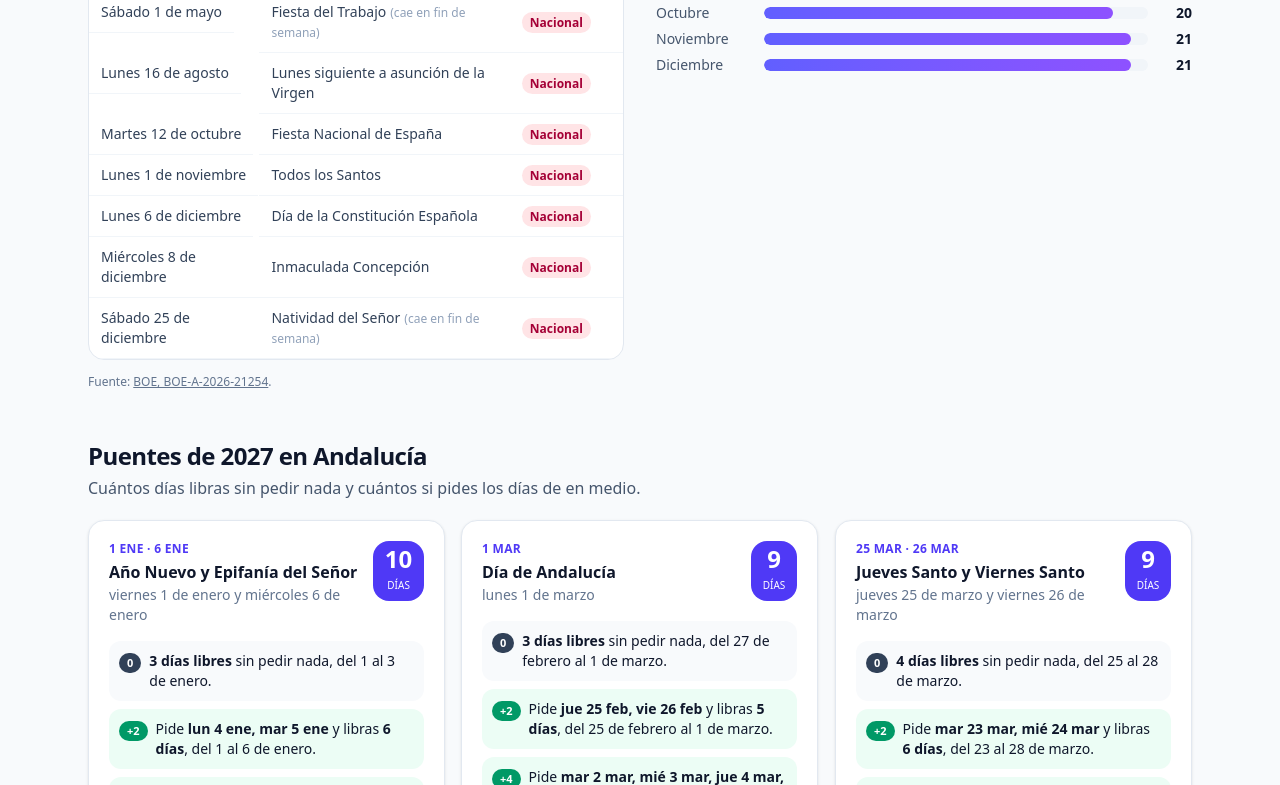
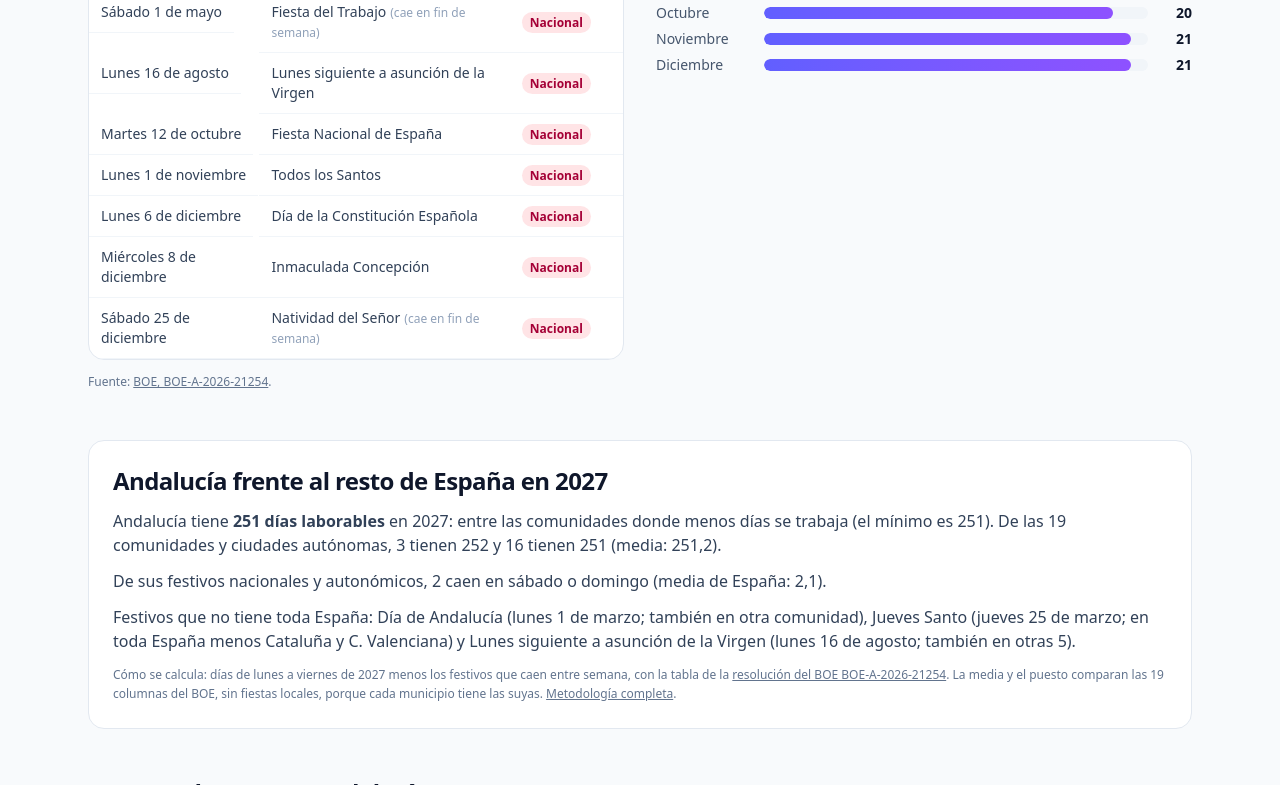
Before and after one commit to agomezve/vacacionable-web, an Astro site: page /calendario-laboral-2027/andalucia in a window 1280 px wide. Shown: the part 2015-2800 px from the top of the page. Built offline with nearby package versions, Linux system fonts and the light colour scheme; Astro itself is replaced by a stand-in of ours.

Commit message:
Fichas: comparación calculada con el resto de España
Co-Authored-By: Claude Opus 5.5 <noreply@anthropic.com>

```diff
--- a/src/components/FichaCalendario.astro
+++ b/src/components/FichaCalendario.astro
@@ -10,6 +10,7 @@ import Faq from './Faq.astro';
 import { ANIO, FUENTE_BOE, ETIQUETA_TIPO, calendario, laborables, puentes, resumenFestivos, fmtLargo, fmtMini, nombreMes, LOCALES } from '../lib/festivos';
 import { anioHtml } from '../lib/calendario-html';
 import { festivosDe, type Territorio } from '../lib/territorio';
+import { comparativa, coma, frasePropio, fraseReparto, lista as enLista } from '../lib/comparativa';
 import { CONTEXT_LINKS, getProject } from '../config/site';
 import type { Crumb } from './Breadcrumbs.astro';
 
@@ -29,6 +30,10 @@ const otrosMunicipios = !t.capital ? LOCALES.filter((l) => l.comunidad === t.com
 const tieneLocales = !!t.locales || !!t.capital?.isla;
 const faltanLocales = !!t.capital && !t.locales;
 const optimizador = `/vacaciones?c=${t.comunidad.slug}${t.op.municipio ? `&m=${t.op.municipio}` : t.op.isla ? `&m=${encodeURIComponent(t.op.isla)}` : ''}`;
+const cmp = comparativa(t);
+const nombreCom = t.comunidad.nombre;
+const textoPropios = enLista(cmp.propios.map((p) => `${p.festivo.nombre} (${fmtLargo(p.festivo.fecha)}; ${frasePropio(p)})`));
+const posicion = cmp.maximo === cmp.minimo ? 'lo mismo que en el resto de España' : cmp.laborablesComunidad === cmp.maximo ? `entre las comunidades donde más días se trabaja (el máximo es ${cmp.maximo})` : cmp.laborablesComunidad === cmp.minimo ? `entre las comunidades donde menos días se trabaja (el mínimo es ${cmp.minimo})` : `en el puesto ${cmp.puesto} de ${cmp.total}`;
 const mejor = susPuentes.flatMap((p) => p.opciones).sort((a, b) => b.dias / b.pedir - a.dias / a.pedir || b.dias - a.dias)[0];
 
 const preguntas = [
@@ -139,6 +144,32 @@ const preguntas = [
     </div>
   </section>
 
+  <section class="rounded-2xl border border-slate-200 bg-white p-6">
+    <h2 class="text-2xl font-bold tracking-tight text-slate-900">{t.capital ? `${t.capital.nombre} y ${t.comunidad.nombre}` : t.comunidad.nombre} frente al resto de España en {ANIO}</h2>
+    <div class="mt-3 space-y-3 text-slate-700">
+      <p>
+        {t.capital ? <>En {t.comunidad.nombre}, sin fiestas locales, hay</> : <>{nombreCom} tiene</>} <strong>{cmp.laborablesComunidad} días laborables</strong> en {ANIO}: {posicion}.
+        {cmp.maximo !== cmp.minimo && <>De las {cmp.total} comunidades y ciudades autónomas, {fraseReparto(cmp)} (media: {coma(cmp.media)}).</>}
+      </p>
+      {t.capital && cmp.laborablesConLocales !== undefined && (
+        <p>
+          {t.locales
+            ? <>Con sus dos fiestas locales, en {t.capital.nombre} se trabajan <strong>{cmp.laborablesConLocales} días</strong>{cmp.laborablesConLocales < cmp.laborablesComunidad ? `, ${cmp.laborablesComunidad - cmp.laborablesConLocales} menos que en el resto de la comunidad sin fiestas locales` : ', los mismos: alguna fiesta local cae en fin de semana o coincide con otro festivo'}.</>
+            : <>Faltan las dos fiestas locales de {t.capital.nombre}: cuando se publiquen, se restarán de esos {cmp.laborablesConLocales} días los que caigan entre semana.</>}
+        </p>
+      )}
+      <p>
+        De sus festivos nacionales y autonómicos, {cmp.enFinde === 0 ? 'ninguno cae' : cmp.enFinde === 1 ? '1 cae' : `${cmp.enFinde} caen`} en sábado o domingo (media de España: {coma(cmp.mediaEnFinde)}).
+      </p>
+      <p>
+        {cmp.propios.length > 0 ? <>Festivos que no tiene toda España: {textoPropios}.</> : 'Todos sus festivos nacionales y autonómicos los tienen también las demás comunidades.'}
+      </p>
+      <p class="fuente">
+        Cómo se calcula: días de lunes a viernes de {ANIO} menos los festivos que caen entre semana, con la tabla de la <a href={fuente.url} rel="noopener">resolución del BOE {fuente.id}</a>. La media y el puesto comparan las {cmp.total} columnas del BOE, sin fiestas locales, porque cada municipio tiene las suyas. <a href="/como-hacemos-este-contenido">Metodología completa</a>.
+      </p>
+    </div>
+  </section>
+
   <AdSlot />
 
   <section>
--- /dev/null
+++ b/src/lib/comparativa.ts
@@ -0,0 +1,78 @@
+// Ruta: src/lib/comparativa.ts
+// Compara el calendario de una comunidad o capital con el resto de España, solo con los festivos del BOE
+// (y las fiestas locales que tenemos con fuente). No hay ninguna cifra escrita a mano: todo sale de festivos.ts.
+import { ANIO, COMUNIDADES, festivos, festivosComunes, laborables, resumenFestivos, type Festivo } from './festivos';
+import { festivosDe, type Territorio } from './territorio';
+
+export interface Comparativa {
+  /** Laborables de la comunidad (sin fiestas locales) y su puesto entre las 19 (1 = la que más trabaja). */
+  laborablesComunidad: number;
+  puesto: number;
+  /** Cuántas comunidades empatan con ese mismo número. */
+  empatadas: number;
+  total: number;
+  media: number;
+  minimo: number;
+  maximo: number;
+  /** Festivos que caen en fin de semana: los de la comunidad y la media de las 19. */
+  enFinde: number;
+  mediaEnFinde: number;
+  /** Festivos que no tienen todas las comunidades (los propios o compartidos solo con algunas). */
+  propios: { festivo: Festivo; comparten: number; faltan: string[] }[];
+  /** Cuántas comunidades tienen cada número de laborables (de más a menos). */
+  reparto: { dias: number; n: number }[];
+  /** Solo en capitales: laborables con sus fiestas locales. */
+  laborablesConLocales?: number;
+}
+
+const redondear = (n: number) => Math.round(n * 10) / 10;
+
+export function comparativa(t: Territorio, anio = ANIO): Comparativa {
+  const porComunidad = COMUNIDADES.map((c) => {
+    const lista = festivos(c.slug, anio);
+    return { slug: c.slug, lista, lab: laborables(anio, lista).total, finde: resumenFestivos(lista).enFinde.length };
+  });
+  const yo = porComunidad.find((c) => c.slug === t.comunidad.slug)!;
+  const labs = porComunidad.map((c) => c.lab);
+  const comunes = new Set(festivosComunes(anio).map((f) => f.fecha));
+  const propios = yo.lista
+    .filter((f) => !comunes.has(f.fecha))
+    .map((festivo) => {
+      const sin = porComunidad.filter((c) => !c.lista.some((g) => g.fecha === festivo.fecha));
+      return { festivo, comparten: porComunidad.length - sin.length - 1, faltan: sin.map((c) => COMUNIDADES.find((k) => k.slug === c.slug)!.corto) };
+    });
+  const reparto = [...new Set(labs)].sort((a, b) => b - a).map((dias) => ({ dias, n: labs.filter((x) => x === dias).length }));
+
+  return {
+    laborablesComunidad: yo.lab,
+    puesto: labs.filter((n) => n > yo.lab).length + 1,
+    empatadas: labs.filter((n) => n === yo.lab).length - 1,
+    total: labs.length,
+    media: redondear(labs.reduce((a, b) => a + b, 0) / labs.length),
+    minimo: Math.min(...labs),
+    maximo: Math.max(...labs),
+    enFinde: yo.finde,
+    mediaEnFinde: redondear(porComunidad.reduce((a, c) => a + c.finde, 0) / porComunidad.length),
+    propios,
+    reparto,
+    laborablesConLocales: t.capital ? laborables(anio, festivosDe(t, anio)).total : undefined,
+  };
+}
+
+const lista = (xs: string[]) => (xs.length < 2 ? xs.join('') : `${xs.slice(0, -1).join(', ')} y ${xs.at(-1)}`);
+
+/** Frase de cada festivo que no es de toda España: «solo aquí», «también en otras 4» o «en todas menos Cataluña». */
+export function frasePropio(p: Comparativa['propios'][number]): string {
+  if (p.comparten === 0) return 'solo aquí';
+  if (p.faltan.length <= 3) return `en toda España menos ${lista(p.faltan)}`;
+  return p.comparten === 1 ? 'también en otra comunidad' : `también en otras ${p.comparten}`;
+}
+
+/** «251 días: 16 comunidades tienen 251 y 3 tienen 252». */
+export const fraseReparto = (c: Comparativa) =>
+  lista(c.reparto.map((r) => `${r.n} ${r.n === 1 ? 'tiene' : 'tienen'} ${r.dias}`));
+
+export { lista };
+
+/** «1,5» con coma decimal. */
+export const coma = (n: number) => String(n).replace('.', ',');
```
